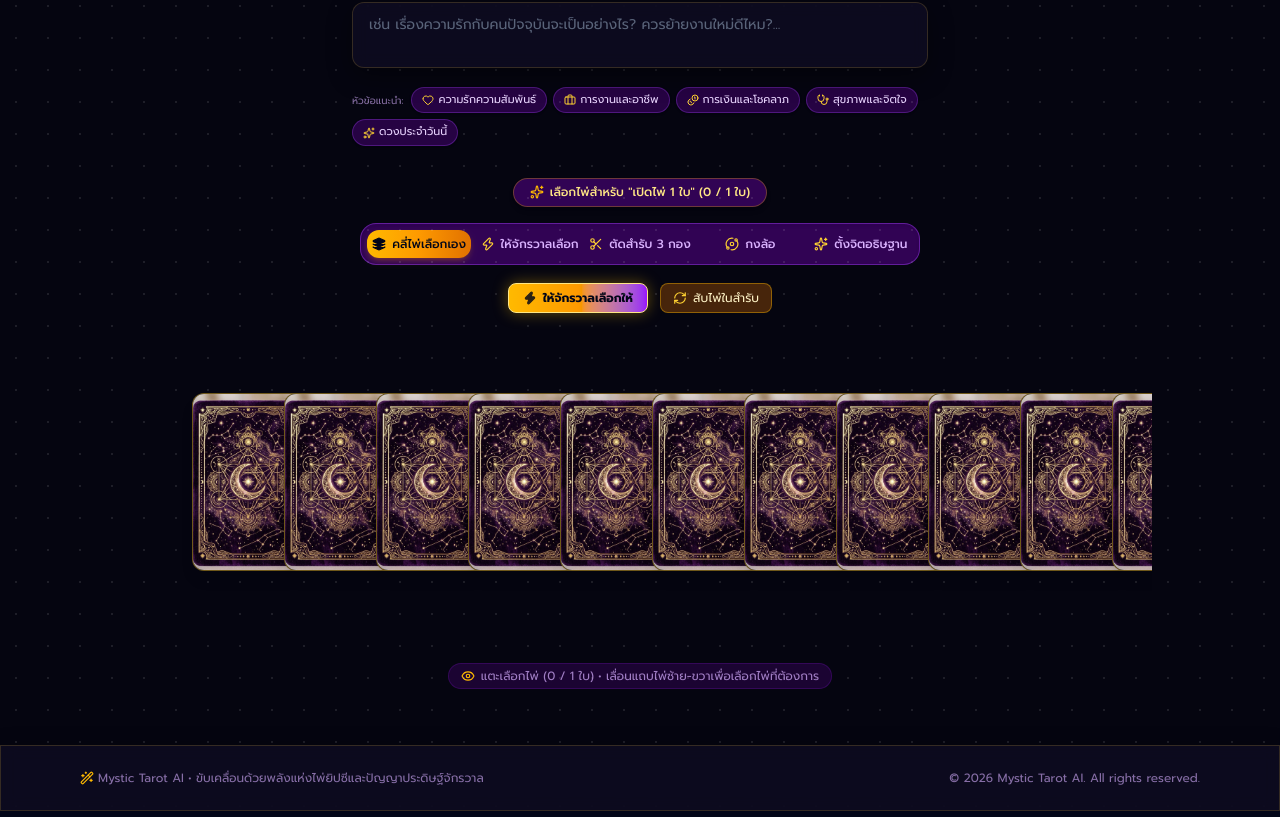
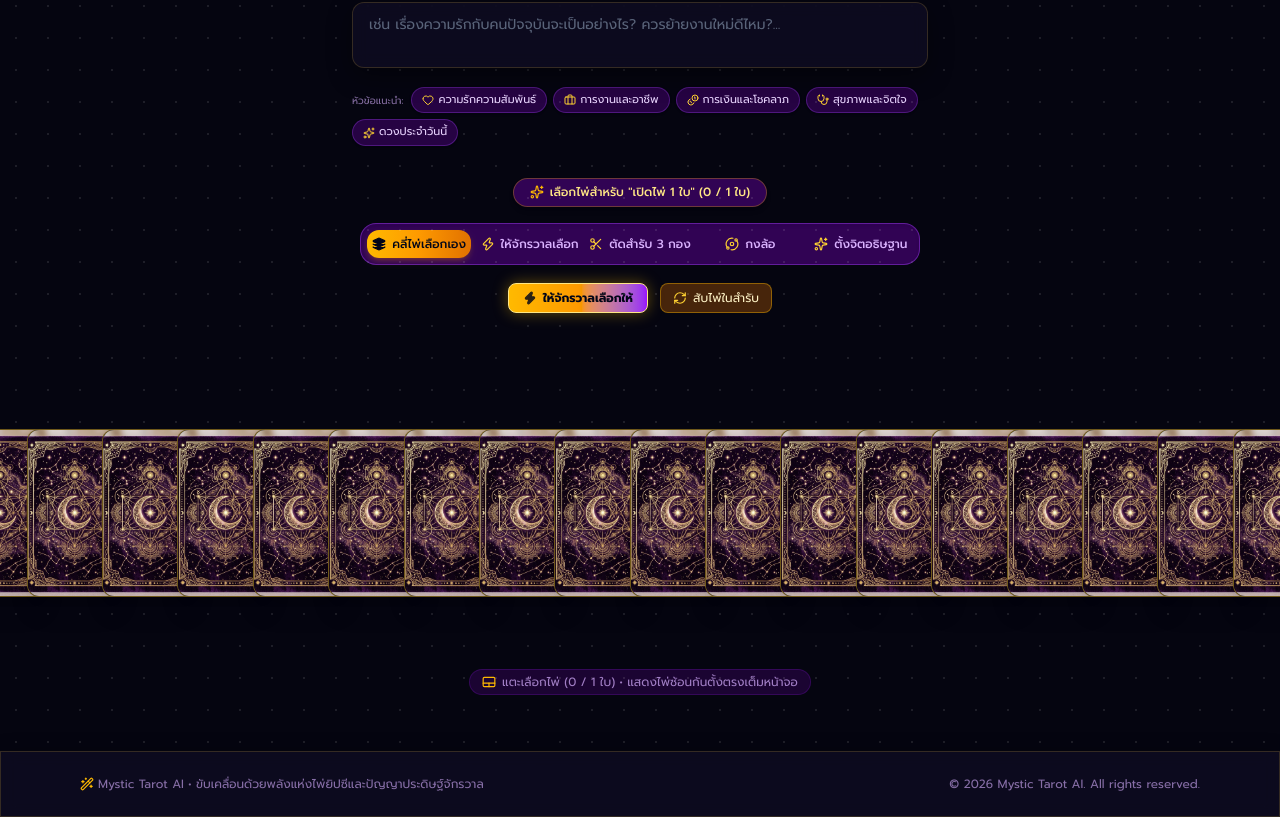
Before and after one commit to pondz1/MysticTarot, a React (Vite) app: page / in a window 1280 px wide. Shown: the part 522-1339 px from the top of the page. Built offline with nearby package versions, Linux system fonts and the light colour scheme.

Commit message:
feat: display straight 0-deg overlapping cards dynamically across screen without horizontal scrolling

```diff
--- a/src/components/deck/FanDeckView.tsx
+++ b/src/components/deck/FanDeckView.tsx
@@ -2,7 +2,7 @@ import React from 'react';
 import { motion } from 'framer-motion';
 import type { TarotCard } from '../../data/tarotCards';
 import type { DrawnCard } from '../../types/tarot';
-import { CheckCircle2, Eye } from 'lucide-react';
+import { CheckCircle2, Touchpad } from 'lucide-react';
 
 interface FanDeckViewProps {
   deck: TarotCard[];
@@ -27,12 +27,12 @@ export const FanDeckView: React.FC<FanDeckViewProps> = ({
 
   return (
     <div className="w-full flex flex-col items-center py-2 select-none">
-      {/* Straight Overlapping Deck Ribbon Display */}
+      {/* Straight Overlapping Deck Ribbon Display (Fits 100% - No Horizontal Scroll Needed) */}
       <div
         ref={deckContainerRef}
-        className="relative w-full max-w-5xl min-h-[220px] sm:min-h-[280px] md:min-h-[330px] overflow-x-auto pt-10 pb-4 sm:pt-14 sm:pb-6 md:pt-16 md:pb-8 scrollbar-none touch-pan-x"
+        className="relative w-full max-w-5xl min-h-[190px] sm:min-h-[260px] md:min-h-[320px] flex items-center justify-center overflow-visible pt-10 pb-4 sm:pt-14 sm:pb-6 md:pt-16 md:pb-8 px-1 sm:px-4 my-2"
       >
-        <div className="flex justify-start items-center min-w-max px-6 sm:px-12 md:px-16 -space-x-11 xs:-space-x-10 sm:-space-x-8 md:-space-x-6 lg:-space-x-5 mx-auto">
+        <div className="flex justify-center items-center w-full max-w-full mx-auto">
           {deck.map((card, idx) => {
             const isPicked = selectedCards.some((sc) => sc.card.id === card.id);
 
@@ -53,13 +53,16 @@ export const FanDeckView: React.FC<FanDeckViewProps> = ({
                         rotate: (Math.random() - 0.5) * 20,
                       }
                     : isPicked
-                    ? { y: -28, scale: 1.12, rotate: 0, zIndex: 50 }
+                    ? { y: -30, scale: 1.18, rotate: 0, zIndex: 50 }
                     : { y: 0, scale: 1, rotate: 0, zIndex: idx + 1 }
                 }
-                whileHover={{ y: -20, scale: 1.08, zIndex: 40 }}
+                whileHover={{ y: -24, scale: 1.15, zIndex: 40 }}
                 transition={{ duration: 0.18, ease: 'easeOut' }}
                 onClick={() => onPickCard(card)}
-                className={`relative w-[68px] h-[108px] xs:w-[78px] xs:h-[122px] sm:w-[96px] sm:h-[152px] md:w-[112px] md:h-[178px] rounded-lg sm:rounded-xl cursor-pointer shadow-lg border bg-slate-900 flex flex-col items-center justify-center p-0.5 sm:p-1 text-center select-none overflow-hidden shrink-0 transition-shadow duration-200 ${
+                style={{
+                  marginLeft: idx > 0 ? 'calc(-1.3vw - 4px)' : '0px',
+                }}
+                className={`relative w-8 xs:w-10 sm:w-16 md:w-20 lg:w-24 h-14 xs:h-18 sm:h-28 md:h-34 lg:h-42 rounded-md sm:rounded-xl cursor-pointer shadow-xl border bg-slate-900 flex flex-col items-center justify-center p-0.5 select-none overflow-hidden shrink-0 transition-shadow duration-200 ${
                   isPicked
                     ? 'border-amber-400 ring-2 ring-amber-300 shadow-[0_0_30px_rgba(234,179,8,0.9)]'
                     : 'border-amber-400/40 hover:border-amber-300 hover:shadow-[0_0_20px_rgba(234,179,8,0.5)]'
@@ -77,8 +80,8 @@ export const FanDeckView: React.FC<FanDeckViewProps> = ({
                 />
 
                 {isPicked && (
-                  <div className="absolute top-1 right-1 sm:top-1.5 sm:right-1.5 z-10 w-4 h-4 sm:w-5 sm:h-5 rounded-full bg-amber-400 text-slate-950 flex items-center justify-center shadow-md">
-                    <CheckCircle2 className="w-3 h-3 sm:w-4 sm:h-4 fill-slate-950 text-amber-400" />
+                  <div className="absolute top-0.5 right-0.5 sm:top-1.5 sm:right-1.5 z-10 w-3.5 h-3.5 sm:w-5 sm:h-5 rounded-full bg-amber-400 text-slate-950 flex items-center justify-center shadow-md">
+                    <CheckCircle2 className="w-2.5 h-2.5 sm:w-4 sm:h-4 fill-slate-950 text-amber-400" />
                   </div>
                 )}
               </motion.div>
@@ -90,8 +93,8 @@ export const FanDeckView: React.FC<FanDeckViewProps> = ({
       {/* Helper Text */}
       {!isSelectionComplete && (
         <p className="text-[10px] sm:text-xs text-purple-300/70 mt-1 flex items-center gap-1.5 px-3 py-1 rounded-full bg-purple-950/40 border border-purple-800/30">
-          <Eye className="w-3.5 h-3.5 text-amber-400 shrink-0" />
-          <span>แตะเลือกไพ่ ({selectedCards.length} / {targetCount} ใบ) • เลื่อนแถบไพ่ซ้าย-ขวาเพื่อเลือกไพ่ที่ต้องการ</span>
+          <Touchpad className="w-3.5 h-3.5 text-amber-400 shrink-0" />
+          <span>แตะเลือกไพ่ ({selectedCards.length} / {targetCount} ใบ) • แสดงไพ่ซ้อนกันตั้งตรงเต็มหน้าจอ</span>
         </p>
       )}
     </div>
```
